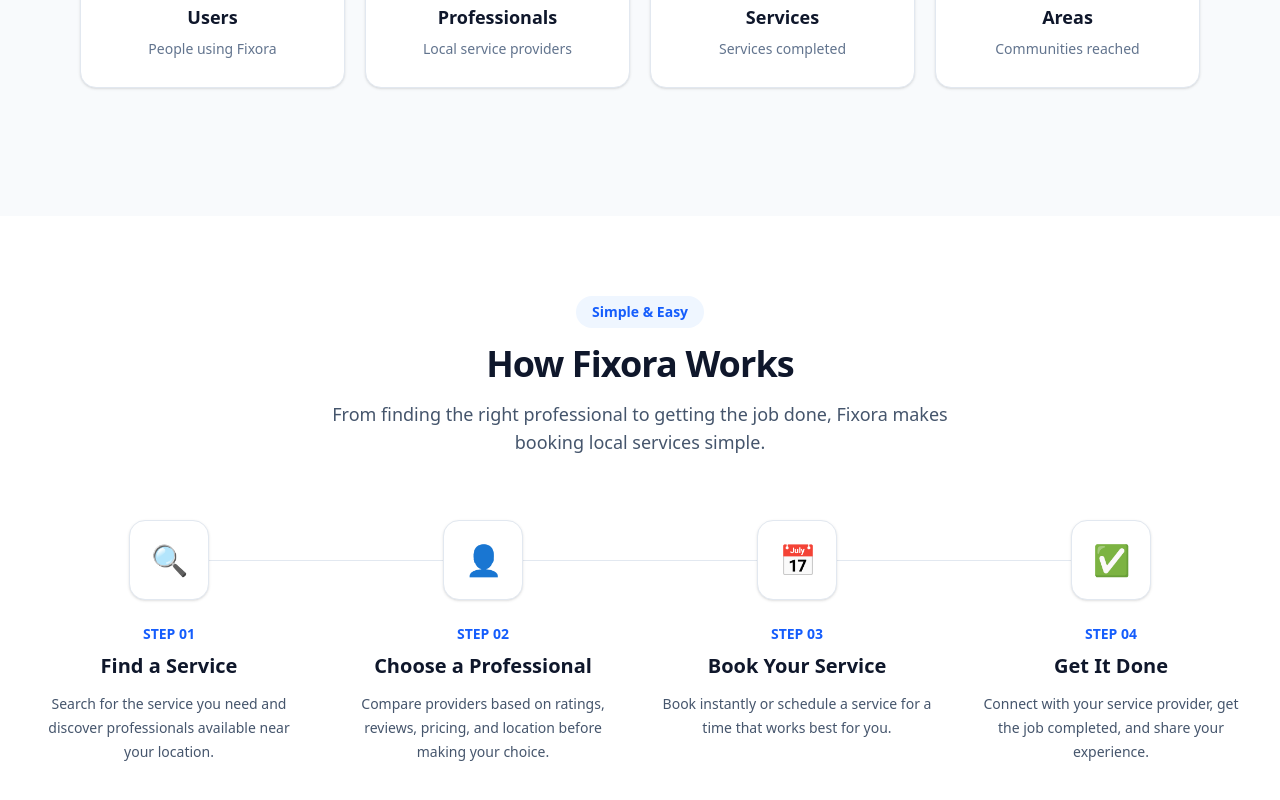
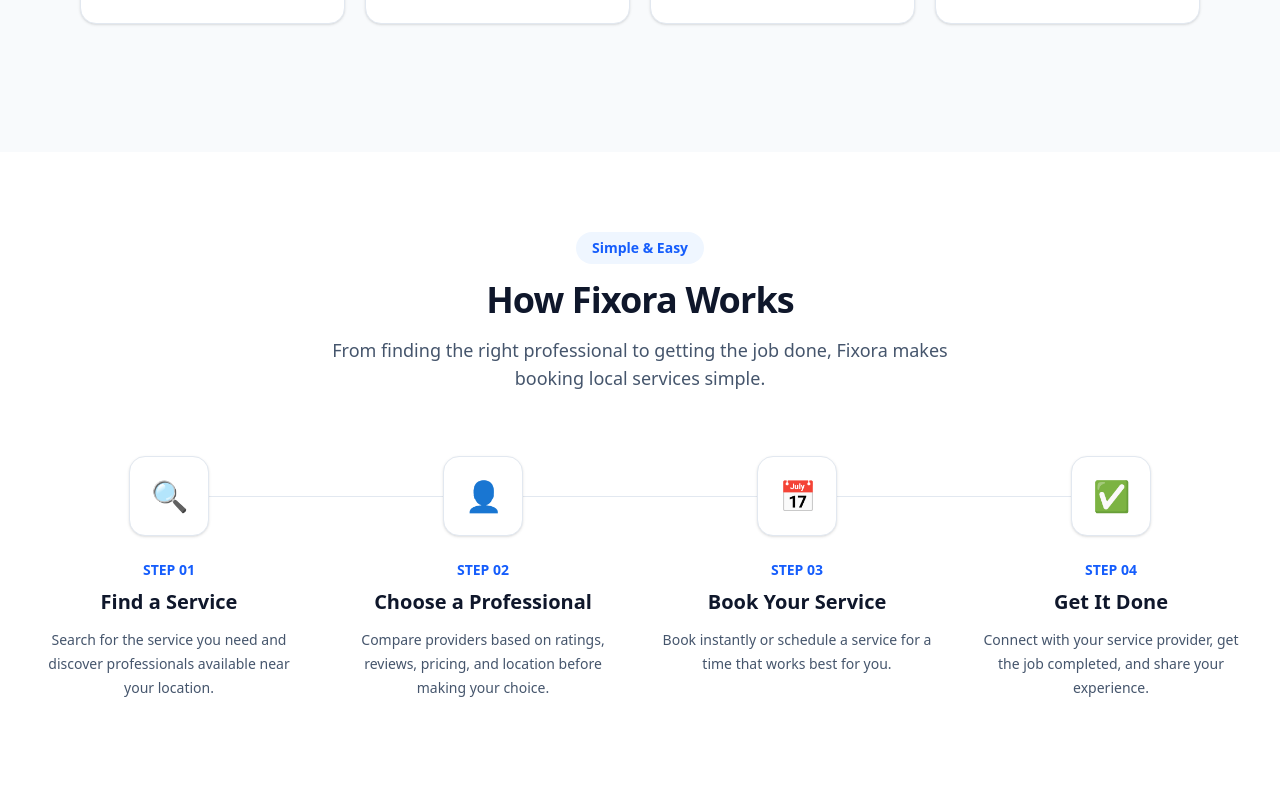
Before and after one commit to anujnegi09/Fixora, a React (Vite) app in the folder frontend/: page / in a window 1280 px wide. Shown: the part 1972-2772 px from the top of the page. Built offline with nearby package versions, Linux system fonts and the light colour scheme; no server answers; some icons are missing.

Commit message:
ui update

```diff
--- a/frontend/src/pages/Home/Home.jsx
+++ b/frontend/src/pages/Home/Home.jsx
@@ -451,7 +451,7 @@
         {/* What’s trending section */}
         <section
           ref={trendingTitleRef}
-          className="px-6 md:px-12 lg:px-20 py-16 my-20 pb-48"
+          className="px-6 md:px-12 lg:px-20 py-16 my-20 pb-32"
         >
           <div className="max-w-7xl mx-auto">
             <div className="flex items-end justify-between mb-8">
@@ -616,7 +616,7 @@
           </div>
         </section>
         {/* how its works */}
-        <section ref={howSectionRef} className="bg-white py-20 pb-48">
+        <section ref={howSectionRef} className="bg-white py-20 pb-32">
           <div className="mx-auto max-w-7xl px-4 sm:px-6 lg:px-8">
             <div className="mx-auto max-w-2xl text-center">
               <span className="how-title inline-flex rounded-full bg-blue-50 px-4 py-1.5 text-sm font-semibold text-blue-600">
```
